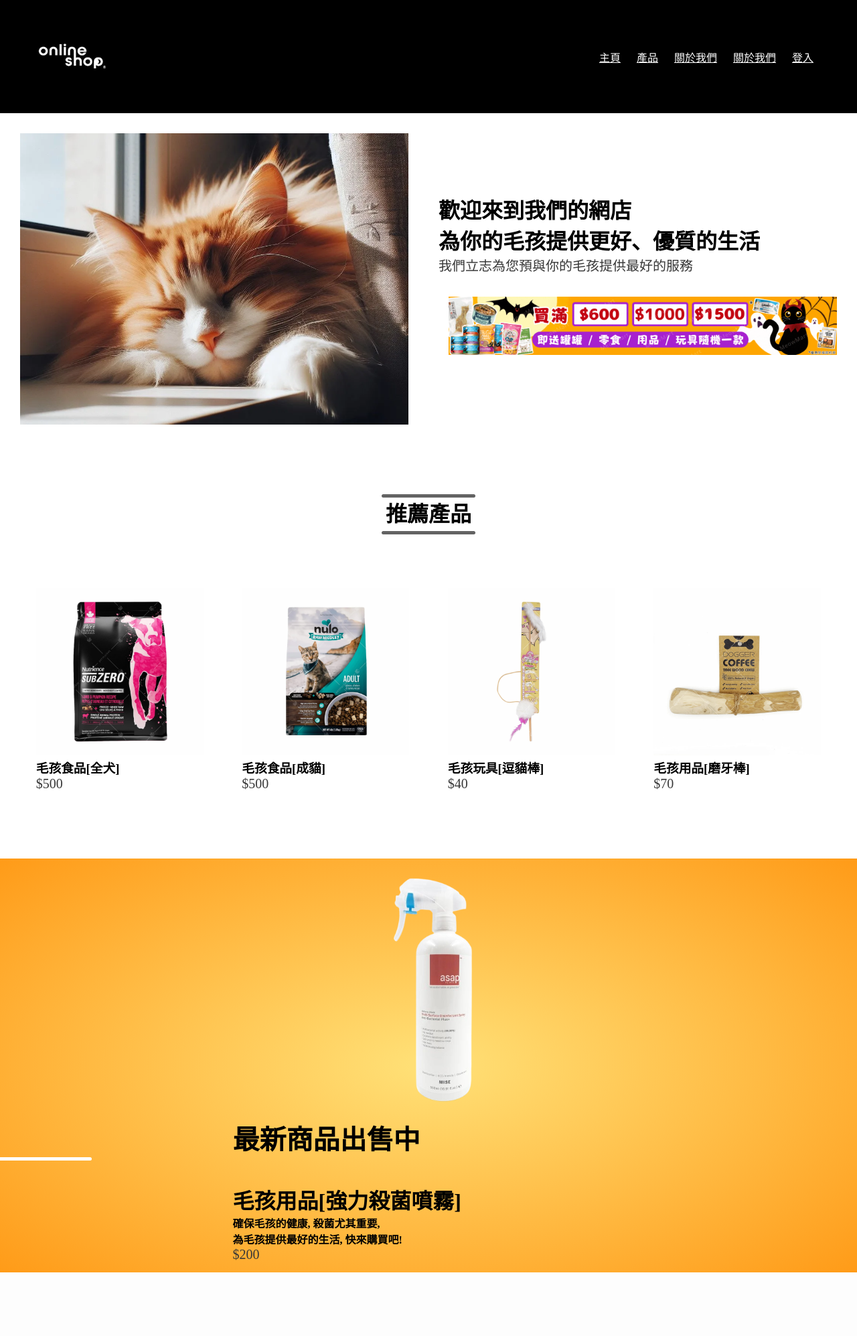
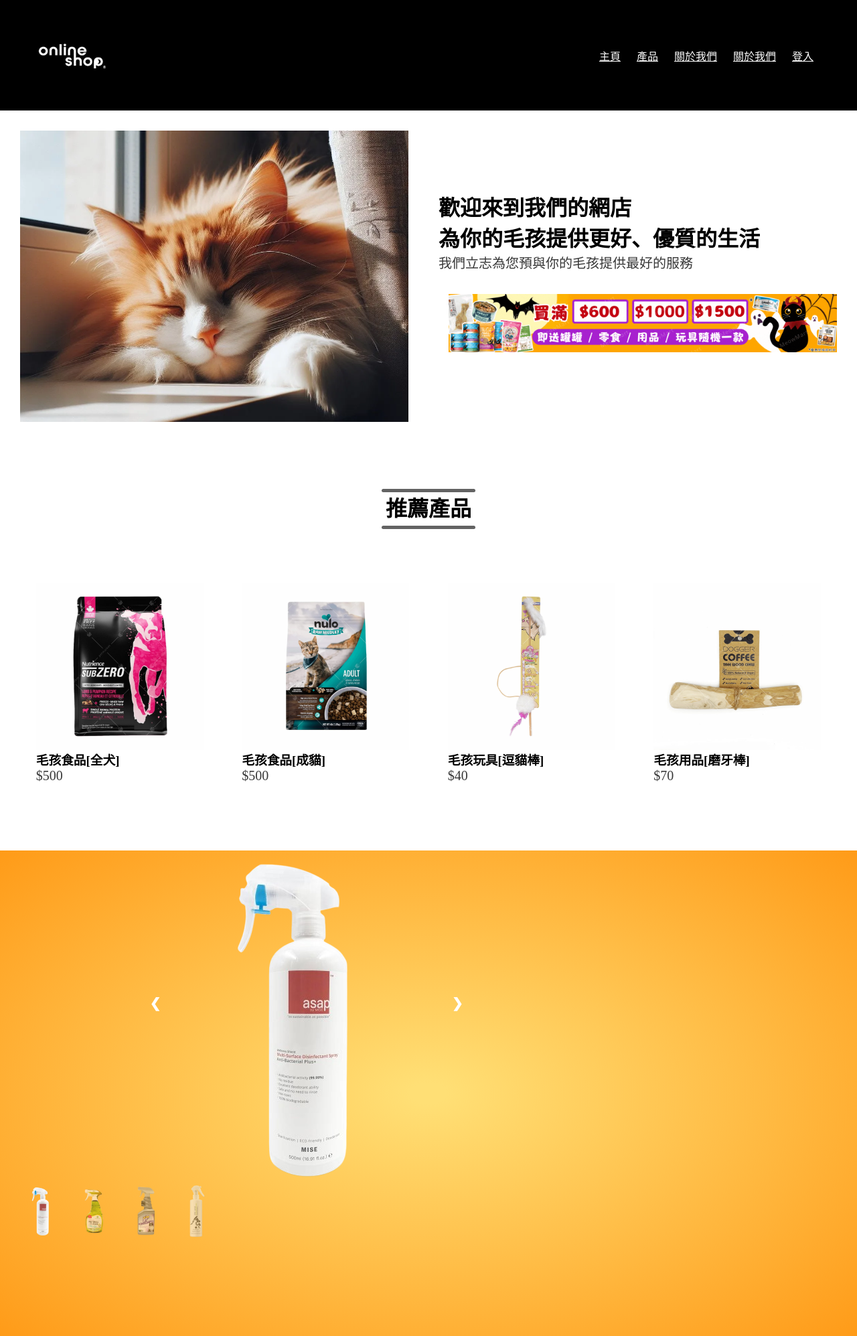
Before and after one commit to Pak0401/OnlineShop, a PHP site: page / in a window 1280 px wide. Shown: the whole page at 67% size. Before the commit the page ends 1900 px from the top, so only its background shows below. Run offline with PHP 8.4, Linux system fonts and the light colour scheme.

Commit message:
Added slide image

```diff
--- a/Index.html
+++ b/Index.html
@@ -2,6 +2,7 @@
 <html lang="en">
 <head>
     <meta charset="UTF-8">
+    <meta name="viewport" content="width=device-width, initial-scale=1.0">
     <title>OnlineStore | Design</title>
     <link rel="stylesheet" href="Style.css">
 
@@ -78,17 +79,67 @@
         <!-- 圖文格式2 -->
         <div class="container2">
             <!-- 最新商品 -->
-            <div class="row">
-                <div class="col-pd-5">
-                    <img src="image/product3.png">
+            <div class="row2">
+                    <!-- 圖片滑動 -->
+                    <div class="slidesContainer">
+                        <div class="slidesImg">
+                            <img src="image/product3.png" width="100%">
+                        </div>
+                        <div class="slidesImg">
+                            <img src="image/product4.png" width="100%">
+                        </div>
+                        <div class="slidesImg">
+                            <img src="image/product5.png" width="100%">
+                        </div>
+                        <div class="slidesImg">
+                            <img src="image/product6.png" width="100%">
+                        </div>
+                        <a class="prev" onclick="plusSlides(-1)">&#10094;</a>
+                        <a class="next" onclick="plusSlides(1)">&#10095;</a>
+                    </div>
+                </div>
+                <div class="colum">
+                    <!-- 圖片冇辦法match到full screen size -->
+                    <img class="test colum" src="image/product3.png" width="100%" onclick="currentSlide(1)">
+                    <img class="test colum" src="image/product4.png" width="100%" onclick="currentSlide(2)">
+                    <img class="test colum" src="image/product5.png" width="100%" onclick="currentSlide(3)">
+                    <img class="test colum" src="image/product6.png" width="100%" onclick="currentSlide(4)">
                 </div>
                 <div class="col-pd-7">
-                    <h2 class="title2" style="font-size: 40px; color: black;">
-                        最新商品出售中</h2>
-                    <h1><b>毛孩用品[強力殺菌噴霧]</b></h1>
-                    <h4>確保毛孩的健康, 殺菌尤其重要,
-                    <br>為毛孩提供最好的生活, 快來購買吧!</h4>
-                    <p>$200</p>
+                <script>
+                    // 預設數值是1 //
+                    let slideIndex = 1;
+                    showslides(slideIndex);
+
+                    // 這邊數值會加1 //
+                    function plusSlides(n) {
+                        showslides(slideIndex += n);
+                    }
+
+                    // 顯示當前數值 //
+                    function currentSlide(n) {
+                        showslides(slideIndex = n);
+                    }
+
+                    function showslides(n) {
+                        let i;
+                        let slides = document.getElementsByClassName("slidesImg");
+                        let dots = document.getElementsByClassName("test");
+                        if (n > slides.length) {slideIndex = 1}
+                        if (n < 1) {slideIndex = slides.length}
+                        for (i = 0; i < slides.length; i++) {
+                            slides[i].style.display = "none";
+                        }
+                        for (i = 0; i < dots.length; i++) {
+                            dots[i].className = dots[i].className.replace(" active", "");
+                        }
+                        // 阻止指令 //
+                        slides[slideIndex-1].style.display = "block";
+                        // 允許指令 //
+                        dots[slideIndex-1].className += " active";
+                        captionText.innerHTML = dots[slideIndex-1].alt;
+                    }
+                </script>
                 </div>
             </div>
         </div>
--- a/Style.css
+++ b/Style.css
@@ -151,35 +151,76 @@ a{
     padding-left: 25px;
     padding-right: 25px;
     background: radial-gradient(#ffdf75 3%, #ff9b18 100%);
+    height: 725px;
 }
 
-.col-pd-7{
-    width: 50%;
-    padding: 15px;
+/* 圖片滑動 */
+.row2{
+    display: flex;
+    align-items: center;
+    flex-wrap: wrap;
+    justify-content: space-around;
+    font-family: Arial;
+    margin: 0;
+    box-sizing: border-box;
 }
 
-.col-pd-5 img{
-    width: 80%;
-    min-width: 300px;
-    max-width: 900px;
-    padding: 15px;
-    padding-left: 200px;
+img{
+    vertical-align: middle;
 }
 
-.title2{
-    margin: 0 auto 50px;
+.slidesContainer{
     position: relative;
-    line-height: 30px;
 }
 
-.title2::before{
-    content: '';
-    background: #fff;
-    width: 275px;
-    height: 5px;
-    border-radius: 5px;
+.slideImg{
+    display: none;
+}
+
+.cursor{
+    cursor: pointer;
+}
+
+.prev, .next{
+    cursor: pointer;
     position: absolute;
-    top: 40px;
-    left: 152%;
-    transform: translateX(-500%);
+    top: 50%;
+    width: auto;
+    padding: 16px;
+    margin-top: -50px;
+    color: white;
+    font-weight: bold;
+    font-size: 20px;
+    transition: 0.6s ease;
+    border-radius: 0 3px 3px 0;
+    user-select: none;
+    -webkit-user-select: none;
 }
+
+.next{
+    right: 0;
+    border-radius: 3px 0 0 3px;
+}
+
+.prev:hover, .next:hover{
+    background-color: rgba(0, 0, 0, 0.8);
+}
+
+.row2:after{
+    content: "";
+    display: table;
+    clear: both;
+}
+
+.colum{
+    float: left;
+    width: 25%;
+}
+
+.test{
+    opacity: 0.6;
+}
+
+.active, .test:hover{
+    opacity: 1;
+}
```
Also changed, not shown: Test.html (+200 -2 lines), image/product4.png (added), image/product5.png (added), image/product6.png (added).
